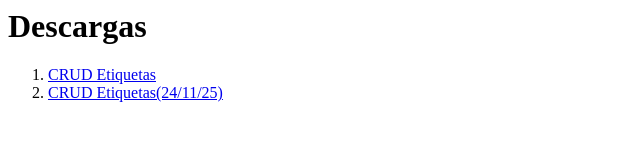
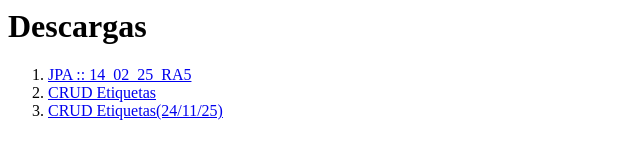
Before and after one commit to profeInformatica101/descargas, a plain HTML site: page index.html in a window 1280 px wide. Shown: the whole page, without its empty margins (0-640 px from the left). Drawn offline with Linux system fonts and the light colour scheme.

Commit message:
añadido RA5 proyecto

```diff
--- a/index.html
+++ b/index.html
@@ -3,6 +3,7 @@
   <body>
    <h1>Descargas</h1>
     <ol>
+     <li><a href="recursos/14_02_25_RA5.zip">JPA :: 14_02_25_RA5 </a></li>
       <li><a href="etiquetas.zip">CRUD Etiquetas</a></li>
        <li><a href="recursos/24_01_25_HLC.zip">CRUD Etiquetas(24/11/25)</a></li>
     </ol>
```
Also changed, not shown: 1 other file.
